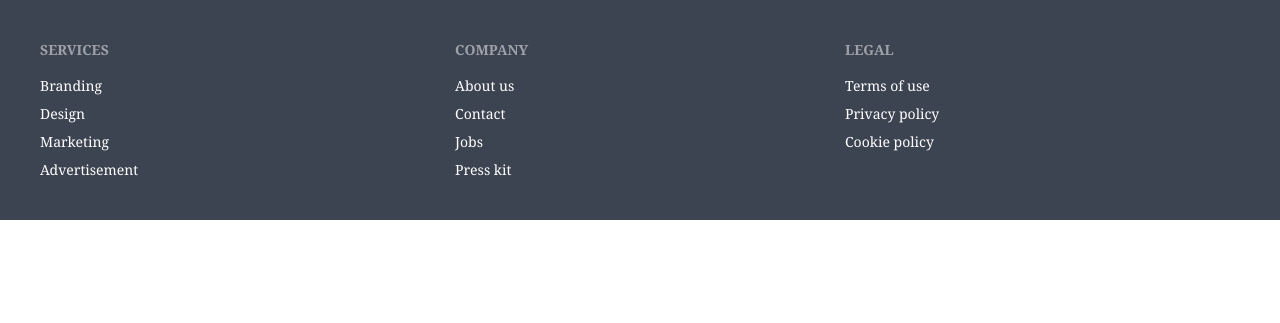
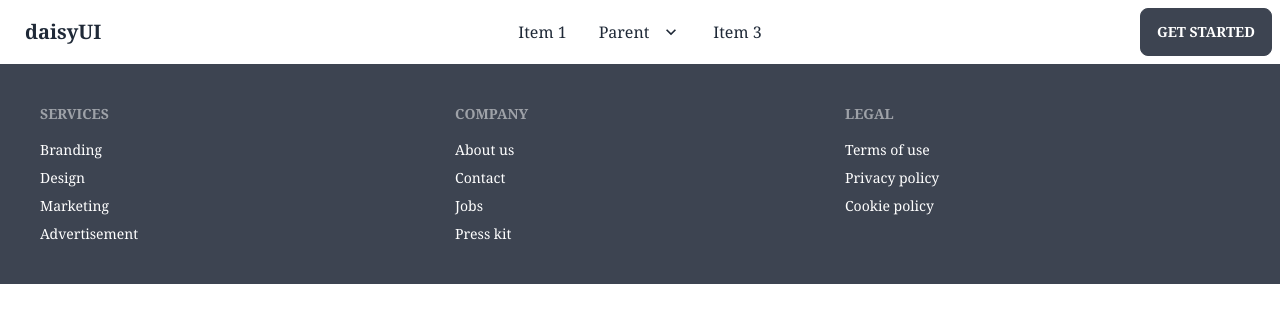
Before and after one commit to aglucky/opencourse, a Django app: template main/templates/main/base.html in a window 1280 px wide. Shown: the top 323 px of the page. Run offline with Django 4.2, Linux system fonts and the light colour scheme; the template is opened without the code that fills it, so the values that code supplies are empty; parts of the project's set-up code (start-up, migrations or seed data) failed here and were passed over; some libraries are stand-ins or nearby versions.

Commit message:
added navbar

```diff
--- a/main/static/css/dist/styles.css
+++ b/main/static/css/dist/styles.css
@@ -2097,6 +2097,71 @@ html {
   border-radius: var(--rounded-btn, 0.5rem);
 }
 
+.dropdown {
+  position: relative;
+  display: inline-block;
+}
+
+.dropdown > *:focus {
+  outline: 2px solid transparent;
+  outline-offset: 2px;
+}
+
+.dropdown .dropdown-content {
+  visibility: hidden;
+  position: absolute;
+  z-index: 50;
+  opacity: 0;
+  transform-origin: top;
+  --tw-scale-x: .95;
+  --tw-scale-y: .95;
+  transform: translate(var(--tw-translate-x), var(--tw-translate-y)) rotate(var(--tw-rotate)) skewX(var(--tw-skew-x)) skewY(var(--tw-skew-y)) scaleX(var(--tw-scale-x)) scaleY(var(--tw-scale-y));
+  transition-property: color, background-color, border-color, fill, stroke, opacity, box-shadow, transform, filter, -webkit-text-decoration-color, -webkit-backdrop-filter;
+  transition-property: color, background-color, border-color, text-decoration-color, fill, stroke, opacity, box-shadow, transform, filter, backdrop-filter;
+  transition-property: color, background-color, border-color, text-decoration-color, fill, stroke, opacity, box-shadow, transform, filter, backdrop-filter, -webkit-text-decoration-color, -webkit-backdrop-filter;
+  transition-duration: 200ms;
+  transition-timing-function: cubic-bezier(0.4, 0, 0.2, 1);
+}
+
+.dropdown-end .dropdown-content {
+  right: 0px;
+}
+
+.dropdown-left .dropdown-content {
+  top: 0px;
+  right: 100%;
+  bottom: auto;
+  transform-origin: right;
+}
+
+.dropdown-right .dropdown-content {
+  left: 100%;
+  top: 0px;
+  bottom: auto;
+  transform-origin: left;
+}
+
+.dropdown-top .dropdown-content {
+  bottom: 100%;
+  top: auto;
+  transform-origin: bottom;
+}
+
+.dropdown-end.dropdown-right .dropdown-content {
+  bottom: 0px;
+  top: auto;
+}
+
+.dropdown-end.dropdown-left .dropdown-content {
+  bottom: 0px;
+  top: auto;
+}
+
+.dropdown.dropdown-open .dropdown-content, .dropdown.dropdown-hover:hover .dropdown-content, .dropdown:not(.dropdown-hover):focus .dropdown-content, .dropdown:not(.dropdown-hover):focus-within .dropdown-content {
+  visibility: visible;
+  opacity: 1;
+}
+
 .footer {
   display: grid;
   width: 100%;
@@ -2217,8 +2282,102 @@ html {
           text-decoration-line: underline;
 }
 
+.menu {
+  display: flex;
+  flex-direction: column;
+}
+
+.menu.horizontal {
+  display: inline-flex;
+  flex-direction: row;
+}
+
+.menu.horizontal :where(li) {
+  flex-direction: row;
+}
+
+.menu :where(li) {
+  position: relative;
+  display: flex;
+  flex-direction: column;
+  flex-wrap: wrap;
+  align-items: stretch;
+}
+
+.menu :where(li:not(.menu-title)) > :where(*:not(ul)) {
+  display: flex;
+}
+
+.menu :where(li:not(.disabled):not(.menu-title)) > :where(*:not(ul)) {
+  cursor: pointer;
+  -webkit-user-select: none;
+     -moz-user-select: none;
+      -ms-user-select: none;
+          user-select: none;
+  align-items: center;
+  outline: 2px solid transparent;
+  outline-offset: 2px;
+}
+
+.menu > :where(li > *:not(ul):focus) {
+  outline: 2px solid transparent;
+  outline-offset: 2px;
+}
+
 .menu > :where(li.disabled > *:not(ul):focus) {
   cursor: auto;
+}
+
+.menu > :where(li) :where(ul) {
+  display: flex;
+  flex-direction: column;
+  align-items: stretch;
+}
+
+.menu > :where(li) > :where(ul) {
+  position: absolute;
+  display: none;
+  top: initial;
+  left: 100%;
+  border-top-left-radius: inherit;
+  border-top-right-radius: inherit;
+  border-bottom-right-radius: inherit;
+  border-bottom-left-radius: inherit;
+}
+
+.menu > :where(li:hover) > :where(ul) {
+  display: flex;
+}
+
+.menu > :where(li:focus) > :where(ul) {
+  display: flex;
+}
+
+.navbar {
+  display: flex;
+  align-items: center;
+  padding: var(--navbar-padding, 0.5rem);
+  min-height: 4rem;
+  width: 100%;
+}
+
+:where(.navbar > *) {
+  display: inline-flex;
+  align-items: center;
+}
+
+.navbar-start {
+  width: 50%;
+  justify-content: flex-start;
+}
+
+.navbar-center {
+  flex-shrink: 0;
+}
+
+.navbar-end {
+  width: 50%;
+  justify-content: flex-end;
 }
 
 .select {
@@ -2433,6 +2592,23 @@ html {
   outline: 2px solid 0 0 2px currentColor;
 }
 
+.btn-ghost {
+  border-width: 1px;
+  border-color: transparent;
+  background-color: transparent;
+  color: currentColor;
+}
+
+.btn-ghost:hover, .btn-ghost.btn-active {
+  --tw-border-opacity: 0;
+  background-color: hsl(var(--bc) / var(--tw-bg-opacity));
+  --tw-bg-opacity: 0.2;
+}
+
+.btn-ghost:focus-visible {
+  outline: 2px solid 0 0 2px currentColor;
+}
+
 .btn-outline.btn-primary {
   --tw-text-opacity: 1;
   color: hsl(var(--p) / var(--tw-text-opacity));
@@ -2693,6 +2879,54 @@ body[dir="rtl"] .checkbox:checked,
   outline-offset: 2px;
 }
 
+.menu.horizontal li.bordered > a, .menu.horizontal li.bordered > button, .menu.horizontal li.bordered > span {
+  border-left-width: 0px;
+  border-bottom-width: 4px;
+  --tw-border-opacity: 1;
+  border-color: hsl(var(--p) / var(--tw-border-opacity));
+}
+
+.menu[class*=" p-"] li > *, .menu[class^="p-"] li > * {
+  border-radius: var(--rounded-btn, 0.5rem);
+}
+
+.menu :where(li.bordered > *) {
+  border-left-width: 4px;
+  --tw-border-opacity: 1;
+  border-color: hsl(var(--p) / var(--tw-border-opacity));
+}
+
+.menu :where(li) > :where(*:not(ul)) {
+  gap: 0.75rem;
+  padding-left: 1rem;
+  padding-right: 1rem;
+  padding-top: 0.75rem;
+  padding-bottom: 0.75rem;
+  color: currentColor;
+}
+
+.menu :where(li:not(.menu-title):not(:empty)) > :where(*:not(ul):focus), .menu :where(li:not(.menu-title):not(:empty)) > :where(*:not(ul):hover) {
+  background-color: hsl(var(--bc) / var(--tw-bg-opacity));
+  --tw-bg-opacity: 0.1;
+}
+
+.menu :where(li:not(.menu-title):not(:empty)) > :where(:not(ul).active), .menu :where(li:not(.menu-title):not(:empty)) > :where(*:not(ul):active) {
+  --tw-bg-opacity: 1;
+  background-color: hsl(var(--p) / var(--tw-bg-opacity));
+  --tw-text-opacity: 1;
+  color: hsl(var(--pc) / var(--tw-text-opacity));
+}
+
+.menu :where(li:empty) {
+  margin-left: 1rem;
+  margin-right: 1rem;
+  margin-top: 0.5rem;
+  margin-bottom: 0.5rem;
+  height: 1px;
+  background-color: hsl(var(--bc) / var(--tw-bg-opacity));
+  --tw-bg-opacity: 0.1;
+}
+
 .menu li.disabled > * {
   -webkit-user-select: none;
      -moz-user-select: none;
@@ -2706,6 +2940,113 @@ body[dir="rtl"] .checkbox:checked,
   background-color: transparent;
 }
 
+.menu li.hover-bordered a {
+  border-left-width: 4px;
+  border-color: transparent;
+}
+
+.menu li.hover-bordered a:hover {
+  --tw-border-opacity: 1;
+  border-color: hsl(var(--p) / var(--tw-border-opacity));
+}
+
+.menu.compact li > a, .menu.compact li > span {
+  padding-top: 0.5rem;
+  padding-bottom: 0.5rem;
+  font-size: 0.875rem;
+  line-height: 1.25rem;
+}
+
+.menu .menu-title > * {
+  padding-top: 0.25rem;
+  padding-bottom: 0.25rem;
+  font-size: 0.75rem;
+  line-height: 1rem;
+  font-weight: 700;
+  color: hsl(var(--bc) / var(--tw-text-opacity));
+  --tw-text-opacity: 0.4;
+}
+
+.menu :where(li:not(.disabled)) > :where(*:not(ul)) {
+  outline: 2px solid transparent;
+  outline-offset: 2px;
+  transition-property: color, background-color, border-color, fill, stroke, opacity, box-shadow, transform, filter, -webkit-text-decoration-color, -webkit-backdrop-filter;
+  transition-property: color, background-color, border-color, text-decoration-color, fill, stroke, opacity, box-shadow, transform, filter, backdrop-filter;
+  transition-property: color, background-color, border-color, text-decoration-color, fill, stroke, opacity, box-shadow, transform, filter, backdrop-filter, -webkit-text-decoration-color, -webkit-backdrop-filter;
+  transition-duration: 200ms;
+  transition-timing-function: cubic-bezier(0.4, 0, 0.2, 1);
+}
+
+.menu > :where(li:first-child) {
+  border-top-left-radius: inherit;
+  border-top-right-radius: inherit;
+  border-bottom-right-radius: unset;
+  border-bottom-left-radius: unset;
+}
+
+.menu > :where(li:first-child) > :where(:not(ul)) {
+  border-top-left-radius: inherit;
+  border-top-right-radius: inherit;
+  border-bottom-right-radius: unset;
+  border-bottom-left-radius: unset;
+}
+
+.menu > :where(li:last-child) {
+  border-top-left-radius: unset;
+  border-top-right-radius: unset;
+  border-bottom-right-radius: inherit;
+  border-bottom-left-radius: inherit;
+}
+
+.menu > :where(li:last-child) > :where(:not(ul)) {
+  border-top-left-radius: unset;
+  border-top-right-radius: unset;
+  border-bottom-right-radius: inherit;
+  border-bottom-left-radius: inherit;
+}
+
+.menu > :where(li) > :where(ul) :where(li) {
+  width: 100%;
+  white-space: nowrap;
+}
+
+.menu > :where(li) > :where(ul) :where(li) :where(ul) {
+  padding-left: 1rem;
+}
+
+.menu > :where(li) > :where(ul) :where(li) > :where(:not(ul)) {
+  width: 100%;
+  white-space: nowrap;
+}
+
+.menu > :where(li) > :where(ul) > :where(li:first-child) {
+  border-top-left-radius: inherit;
+  border-top-right-radius: inherit;
+  border-bottom-right-radius: unset;
+  border-bottom-left-radius: unset;
+}
+
+.menu > :where(li) > :where(ul) > :where(li:first-child) > :where(:not(ul)) {
+  border-top-left-radius: inherit;
+  border-top-right-radius: inherit;
+  border-bottom-right-radius: unset;
+  border-bottom-left-radius: unset;
+}
+
+.menu > :where(li) > :where(ul) > :where(li:last-child) {
+  border-top-left-radius: unset;
+  border-top-right-radius: unset;
+  border-bottom-right-radius: inherit;
+  border-bottom-left-radius: inherit;
+}
+
+.menu > :where(li) > :where(ul) > :where(li:last-child) > :where(:not(ul)) {
+  border-top-left-radius: unset;
+  border-top-right-radius: unset;
+  border-bottom-right-radius: inherit;
+  border-bottom-left-radius: inherit;
+}
+
 .mockup-phone .display {
   overflow: hidden;
   border-radius: 40px;
@@ -2921,6 +3262,24 @@ body[dir="rtl"] .checkbox:checked,
   --tw-bg-opacity: 0.2;
 }
 
+.rounded-box {
+  border-radius: var(--rounded-box, 1rem);
+}
+
+.menu-horizontal {
+  display: inline-flex;
+  flex-direction: row;
+}
+
+.menu-horizontal :where(li) {
+  flex-direction: row;
+}
+
+.menu-horizontal > :where(li) > :where(ul) {
+  top: 100%;
+  left: initial;
+}
+
 .card-compact .card-body {
   padding: 1rem;
   font-size: 0.875rem;
@@ -2939,6 +3298,46 @@ body[dir="rtl"] .checkbox:checked,
 
 .card-normal .card-title {
   margin-bottom: 0.75rem;
+}
+
+.menu-horizontal :where(li.bordered > *) {
+  border-left-width: 0px;
+  border-bottom-width: 4px;
+}
+
+.menu-compact :where(li > *) {
+  padding-top: 0.5rem;
+  padding-bottom: 0.5rem;
+  font-size: 0.875rem;
+  line-height: 1.25rem;
+}
+
+.menu-horizontal > :where(li:first-child) {
+  border-top-left-radius: inherit;
+  border-top-right-radius: unset;
+  border-bottom-right-radius: unset;
+  border-bottom-left-radius: inherit;
+}
+
+.menu-horizontal > :where(li:first-child) > :where(*:not(ul)) {
+  border-top-left-radius: inherit;
+  border-top-right-radius: unset;
+  border-bottom-right-radius: unset;
+  border-bottom-left-radius: inherit;
+}
+
+.menu-horizontal > :where(li:last-child) {
+  border-top-left-radius: unset;
+  border-top-right-radius: inherit;
+  border-bottom-right-radius: inherit;
+  border-bottom-left-radius: unset;
+}
+
+.menu-horizontal > :where(li:last-child) > :where(*:not(ul)) {
+  border-top-left-radius: unset;
+  border-top-right-radius: inherit;
+  border-bottom-right-radius: inherit;
+  border-bottom-left-radius: unset;
 }
 
 .sr-only {
@@ -3078,18 +3493,30 @@ body[dir="rtl"] .checkbox:checked,
   background-color: rgb(249 250 251 / var(--tw-bg-opacity));
 }
 
+.bg-base-100 {
+  --tw-bg-opacity: 1;
+  background-color: hsl(var(--b1) / var(--tw-bg-opacity));
+}
+
 .bg-neutral {
   --tw-bg-opacity: 1;
   background-color: hsl(var(--n) / var(--tw-bg-opacity));
 }
 
-.bg-base-100 {
-  --tw-bg-opacity: 1;
-  background-color: hsl(var(--b1) / var(--tw-bg-opacity));
-}
-
 .bg-opacity-60 {
   --tw-bg-opacity: 0.6;
+}
+
+.fill-current {
+  fill: currentColor;
+}
+
+.p-2 {
+  padding: 0.5rem;
+}
+
+.p-0 {
+  padding: 0px;
 }
 
 .p-10 {
@@ -3109,8 +3536,17 @@ body[dir="rtl"] .checkbox:checked,
   line-height: 1;
 }
 
+.text-xl {
+  font-size: 1.25rem;
+  line-height: 1.75rem;
+}
+
 .font-bold {
   font-weight: 700;
+}
+
+.normal-case {
+  text-transform: none;
 }
 
 .leading-normal {
@@ -3145,3 +3587,13 @@ body[dir="rtl"] .checkbox:checked,
 .ease-in-out {
   transition-timing-function: cubic-bezier(0.4, 0, 0.2, 1);
 }
+
+@media (min-width: 1024px) {
+  .lg\:flex {
+    display: flex;
+  }
+
+  .lg\:hidden {
+    display: none;
+  }
+}
--- a/main/templates/main/base.html
+++ b/main/templates/main/base.html
@@ -15,6 +15,49 @@
 				<h1 class="text-5xl">Django + Tailwind = ❤️</h1>
 			</section>
 		</div> -->
+		<div class="navbar bg-base-100">
+			<div class="navbar-start">
+			  <div class="dropdown">
+				<label tabindex="0" class="btn btn-ghost lg:hidden">
+				  <svg xmlns="http://www.w3.org/2000/svg" class="h-5 w-5" fill="none" viewBox="0 0 24 24" stroke="currentColor"><path stroke-linecap="round" stroke-linejoin="round" stroke-width="2" d="M4 6h16M4 12h8m-8 6h16" /></svg>
+				</label>
+				<ul tabindex="0" class="menu menu-compact dropdown-content mt-3 p-2 shadow bg-base-100 rounded-box w-52">
+				  <li><a>Item 1</a></li>
+				  <li tabindex="0">
+					<a class="justify-between">
+					  Parent
+					  <svg class="fill-current" xmlns="http://www.w3.org/2000/svg" width="24" height="24" viewBox="0 0 24 24"><path d="M8.59,16.58L13.17,12L8.59,7.41L10,6L16,12L10,18L8.59,16.58Z"/></svg>
+					</a>
+					<ul class="p-2">
+					  <li><a>Submenu 1</a></li>
+					  <li><a>Submenu 2</a></li>
+					</ul>
+				  </li>
+				  <li><a>Item 3</a></li>
+				</ul>
+			  </div>
+			  <a class="btn btn-ghost normal-case text-xl">daisyUI</a>
+			</div>
+			<div class="navbar-center hidden lg:flex">
+			  <ul class="menu menu-horizontal p-0">
+				<li><a>Item 1</a></li>
+				<li tabindex="0">
+				  <a>
+					Parent
+					<svg class="fill-current" xmlns="http://www.w3.org/2000/svg" width="20" height="20" viewBox="0 0 24 24"><path d="M7.41,8.58L12,13.17L16.59,8.58L18,10L12,16L6,10L7.41,8.58Z"/></svg>
+				  </a>
+				  <ul class="p-2">
+					<li><a>Submenu 1</a></li>
+					<li><a>Submenu 2</a></li>
+				  </ul>
+				</li>
+				<li><a>Item 3</a></li>
+			  </ul>
+			</div>
+			<div class="navbar-end">
+			  <a class="btn">Get started</a>
+			</div>
+		  </div>
 		{% block content %}
 		{% endblock %}
 	</body>
--- a/main/templates/main/index.html
+++ b/main/templates/main/index.html
@@ -41,7 +41,7 @@
 </div>
 <!-- Cards -->
 {% if latest_course_list %}
-<div class="flex flex-row m-5 space-x-5">
+<div class="flex flex-row flex-wrap m-5 space-x-5">
   {% for course in latest_course_list %}
   <div class="card w-96 bg-base-100 shadow-xl">
     <div class="card-body">
```
Also changed, not shown: other parts of main/static/css/dist/styles.css (+40 -8 lines).
